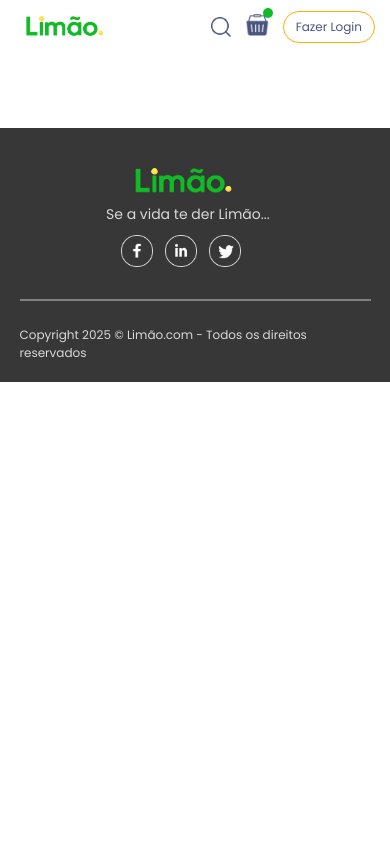
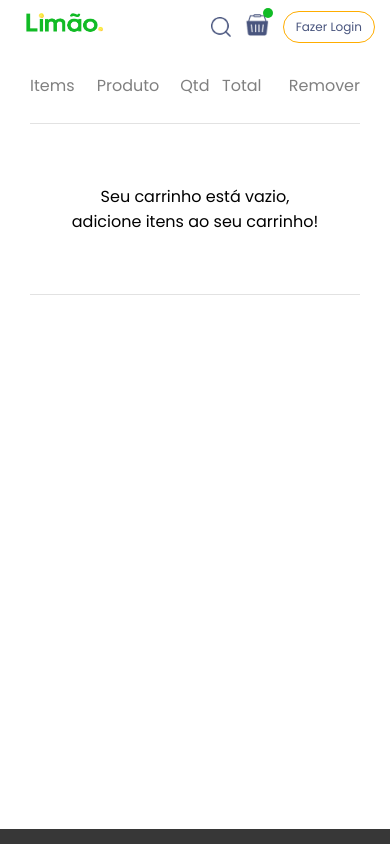
Before and after one commit to lukegoes/limao_delivery, a React (Vite) app: page /carrinho in a window 390 px wide. Shown: the top 844 px of the page. Built offline with nearby package versions, Linux system fonts and the light colour scheme.

Commit message:
feat: página de carrinho

```diff
--- a/src/components/Navbar/Navbar.css
+++ b/src/components/Navbar/Navbar.css
@@ -109,7 +109,7 @@
 @media (max-width: 550px) {
 
     .navbar {
-        justify-content: space-between; /* afasta mais os elementos */
+        justify-content: space-between;
         padding: 10px 15px 5px;
     }
 
--- a/src/components/Navbar/Navbar.jsx
+++ b/src/components/Navbar/Navbar.jsx
@@ -10,7 +10,7 @@ const Navbar = ({setShowLogin}) => {
 
   return (
     <div className='navbar'>
-        <img src={assets.logo} alt="" className='logo'/>
+        <Link to="/"><img src={assets.logo} alt="" className='logo'/></Link>
         <ul className='navbar-menu'>
             <Link to={"/"} onClick={() => setMenu("home")} className={menu=== "home"?"active":""}>Home</Link>
             <a href="#explore-menu" onClick={() => setMenu("menu")} className={menu=== "menu"?"active":""}>Produtos</a>
@@ -20,7 +20,7 @@ const Navbar = ({setShowLogin}) => {
         <div className="navbar-direita">
             <img src={assets.search_icon} alt="" />
             <div className="navbar-search-icon">
-                <img src={assets.basket_icon} alt="" />
+                <Link to="/carrinho"><img src={assets.basket_icon} alt="" /></Link>
                 <div className='dot'></div>
             </div>
             <button onClick={()=>setShowLogin(true)}>Fazer Login</button>
--- a/src/context/StoreContext.jsx
+++ b/src/context/StoreContext.jsx
@@ -18,6 +18,10 @@ const StoreContextProvider = (props) => {
     setCartItems((prev) => ({ ...prev, [itemId]: prev[itemId] - 1 }));
   };
 
+  const removeTotalFromCart = (itemId) => {
+    setCartItems((prev) => ({ ...prev, [itemId]: prev[itemId] = 0 }));
+  };
+
   useEffect(() => {
     console.log(cartItems);
   }, [cartItems]);
@@ -28,6 +32,7 @@ const StoreContextProvider = (props) => {
     setCartItems,
     addToCart,
     removeFromCart,
+    removeTotalFromCart,
   };
 
   return (
--- a/src/pages/Carrinho/Carrinho.css
+++ b/src/pages/Carrinho/Carrinho.css
@@ -0,0 +1,99 @@
+.carrinho{
+    margin-top: 100px;
+    padding: 0 100px;
+    min-height: 80vh;
+}
+
+.items-carrinho-titulo{
+    display: grid;
+    grid-template-columns: 1fr 1.5fr 1fr 1fr 1fr 0.5fr;
+    align-items: center;
+    color: grey;
+    font-size: 12px;
+}
+
+.items-carrinho-item{
+    margin: 10px 0;
+    display: grid;
+    grid-template-columns: 1fr 1.5fr 1fr 1fr 1fr 0.5fr;
+    align-items: center;
+    color: rgb(0, 0, 0);
+    font-size: 12px;
+}
+
+.items-carrinho-item img{
+    width: 80px;
+    border-radius: 10px;
+}
+
+.carrinho hr{
+    height: 1px;
+    background-color: #e2e2e2;
+    border: none;
+}
+
+.items-carrinho-item .cross{
+    cursor: pointer;
+    font-weight: 800;
+}
+
+.carrinho-vazio{
+    text-align: center;
+    margin: 100px auto;
+    padding: 10px 20px;
+}
+
+@media (max-width: 768px) {
+    .carrinho{
+        margin-top: 50px;
+        padding: 0 60px;
+    }
+
+    .items-carrinho-titulo{
+        font-size: 15px;
+    }
+
+    .items-carrinho-item{
+        margin: 8px 0;
+    }
+
+}
+
+@media (max-width: 480px) {
+    .carrinho{
+        margin-top: 25px;
+        padding: 0 30px;
+    }
+
+    .items-carrinho-titulo{
+        font-size: 16px;
+    }
+
+    .items-carrinho-item{
+        margin: 8px 0;
+        display: grid;
+        grid-template-columns: 0.8fr 1fr 0.5fr 0.8fr 0.5fr;
+    }
+
+    .items-carrinho-item img{
+        width: 60px;
+    }
+
+    .items-carrinho-titulo{
+        grid-template-columns: 0.8fr 1fr 0.5fr 0.8fr 0.5fr;
+    }
+
+    .items-carrinho .preco{
+        display: none;
+    }
+
+    .items-carrinho-item .preco{
+        display: none;
+    }
+
+    .carrinho-vazio{
+        text-align: center;
+        margin: 50px auto;
+        padding: 10px 10px;
+    }
+}
--- a/src/pages/Carrinho/Carrinho.jsx
+++ b/src/pages/Carrinho/Carrinho.jsx
@@ -1,10 +1,53 @@
-import React from 'react'
+import React, { useContext } from 'react'
 import './Carrinho.css'
+import { StoreContext } from '../../context/StoreContext'
 
 const Carrinho = () => {
+
+  const{cartItems, food_list, removeTotalFromCart} = useContext(StoreContext);
+
+  const isCartEmpty = food_list.every(item => cartItems[item._id] === 0 || !cartItems[item._id]);
+
   return (
-    <div>
+    <div className='carrinho'>
+      <div className="items-carrinho">
+        <div className="items-carrinho-titulo">
+          <p>Items</p>
+          <p>Produto</p>
+          <p className='preco'>Preço</p>
+          <p>Qtd</p>
+          <p>Total</p>
+          <p>Remover</p>
+        </div>
+        <br />
+        <hr />
 
+        {isCartEmpty ? (
+          <div className="carrinho-vazio">
+            <p>Seu carrinho está vazio,</p><p> adicione itens ao seu carrinho!</p>
+          </div>
+        ) : (
+          food_list.map((item) => {
+            if (cartItems[item._id] > 0) {
+              return (
+                <div key={item._id}>
+                  <div className='items-carrinho-item'>
+                    <img src={item.image} alt="" />
+                    <p>{item.name}</p>
+                    <p className='preco'>R${item.price}</p>
+                    <p>{cartItems[item._id]}</p>
+                    <p>R${item.price * cartItems[item._id]}</p>
+                    <p onClick={() => removeTotalFromCart(item._id)} className='cross'>x</p>
+                  </div>
+                  <hr />
+                </div>
+              )
+            }
+            return null;
+          })
+        )}
+      </div>
+      <hr />
     </div>
   )
 }
```
